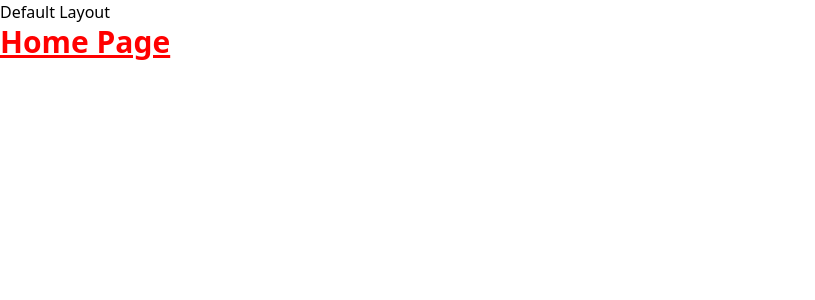
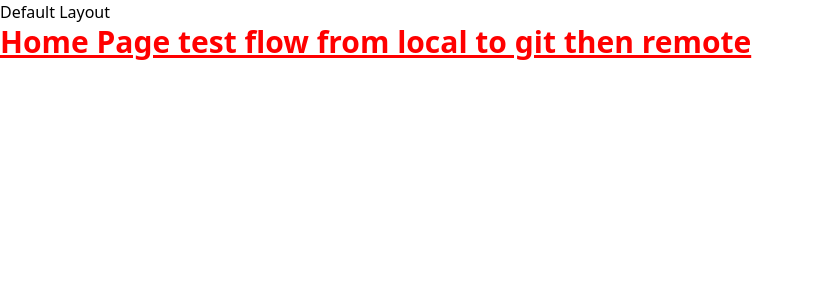
Before and after one commit to yogeshShopno/colordrive, a Nuxt app: page / in a window 1280 px wide. Shown: the top 300 px of the page, without its empty margins (0-815 px from the left). Built offline with nearby package versions, Linux system fonts and the light colour scheme.

Commit message:
test text from local to git then remote

```diff
--- a/app/pages/about-us.vue
+++ b/app/pages/about-us.vue
@@ -9,7 +9,7 @@ export default {
 </script>
 <template>
   <div>
-    <h1>About us Page</h1>
+    <h1>About us Page tes </h1>
   </div>
 </template>
 <style scoped>
--- a/app/pages/index.vue
+++ b/app/pages/index.vue
@@ -9,7 +9,7 @@ export default {
 </script>
 <template>
   <div>
-    <h1 class="text-3xl font-bold underline text-pink-800">Home Page</h1>
+    <h1 class="text-3xl font-bold underline text-pink-800">Home Page test flow from local to git then remote</h1>
   </div>
 </template>
 <style scoped>
--- a/nuxt.config.ts
+++ b/nuxt.config.ts
@@ -3,7 +3,6 @@ export default defineNuxtConfig({
   compatibilityDate: '2024-04-03',
   devtools: { enabled: true },
   srcDir: 'app',
-  buildDir: 'dist/',
   css: ['~/assets/css/main.css'],
   postcss: {
     plugins: {
```
